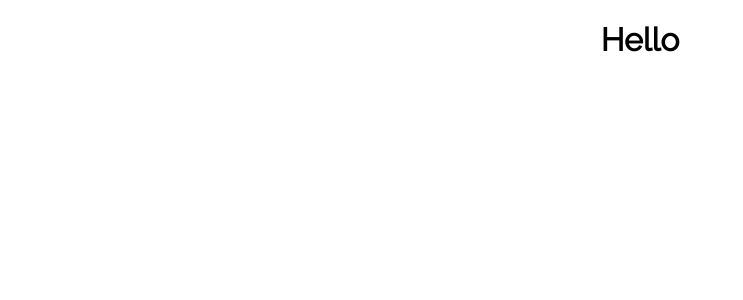
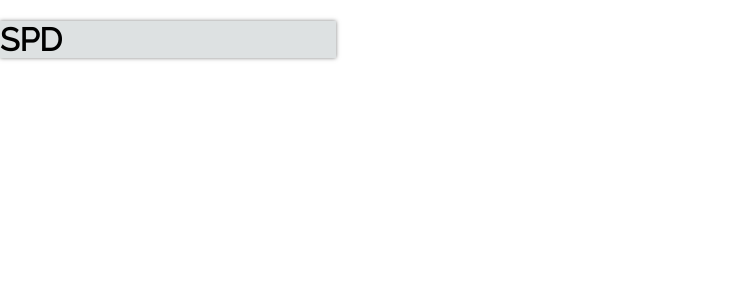
Before and after one commit to TymohaVlad/Chat_dialog_UI-React, a React (Create React App) app: page / in a window 1280 px wide. Shown: the top 300 px of the page, without its empty margins (0-743 px from the left). Built offline with nearby package versions, Linux system fonts and the light colour scheme.

Commit message:
added header

```diff
--- a/src/App.css
+++ b/src/App.css
@@ -1,38 +1,5 @@
 .App {
-  text-align: center;
+  width: 336px;
+  background-color: var( --gray-light);
+  box-shadow: 0 0 4px rgba(0, 0, 0, 0.5);
 }
-
-.App-logo {
-  height: 40vmin;
-  pointer-events: none;
-}
-
-@media (prefers-reduced-motion: no-preference) {
-  .App-logo {
-    animation: App-logo-spin infinite 20s linear;
-  }
-}
-
-.App-header {
-  background-color: #282c34;
-  min-height: 100vh;
-  display: flex;
-  flex-direction: column;
-  align-items: center;
-  justify-content: center;
-  font-size: calc(10px + 2vmin);
-  color: white;
-}
-
-.App-link {
-  color: #61dafb;
-}
-
-@keyframes App-logo-spin {
-  from {
-    transform: rotate(0deg);
-  }
-  to {
-    transform: rotate(360deg);
-  }
-}
--- a/src/App.js
+++ b/src/App.js
@@ -1,9 +1,13 @@
+import React from 'react';
+
+import Header from './components/header/Header'
+
 import './App.css';
 
 function App() {
   return (
     <div className="App">
-      <h1>Hello</h1>
+      <Header/>
     </div>
   );
 }
--- /dev/null
+++ b/src/components/header/Header.js
@@ -0,0 +1,13 @@
+import React from 'react'
+
+import './Header.css'
+
+function Header(){
+    return(
+    <header className='header'>
+        <h1 className='header__title'>SPD</h1>
+    </header>
+    )
+}
+
+export default Header
```
Also changed, not shown: src/components/header/Header.css (added).
